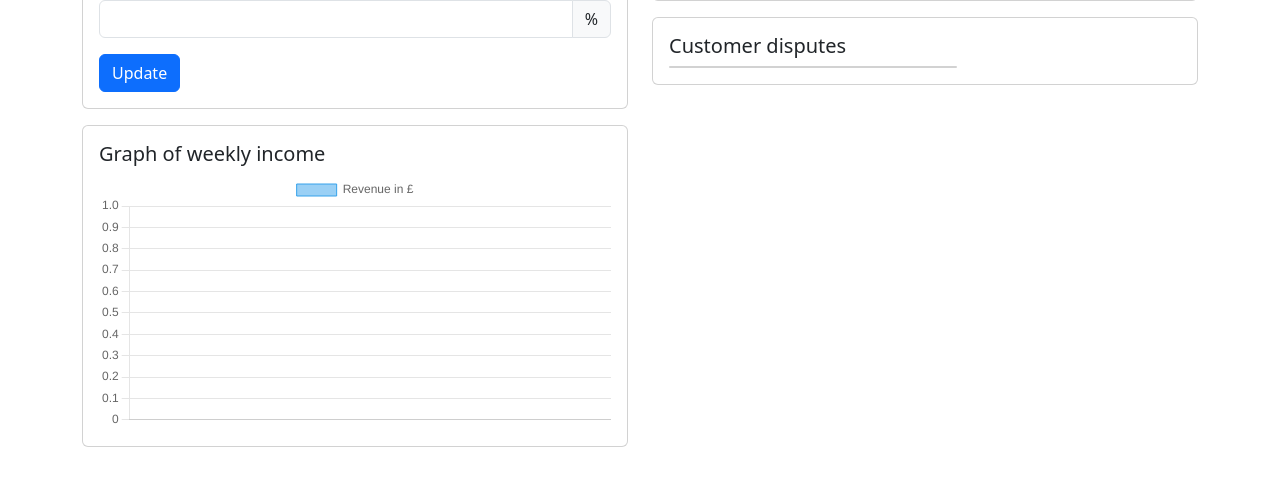
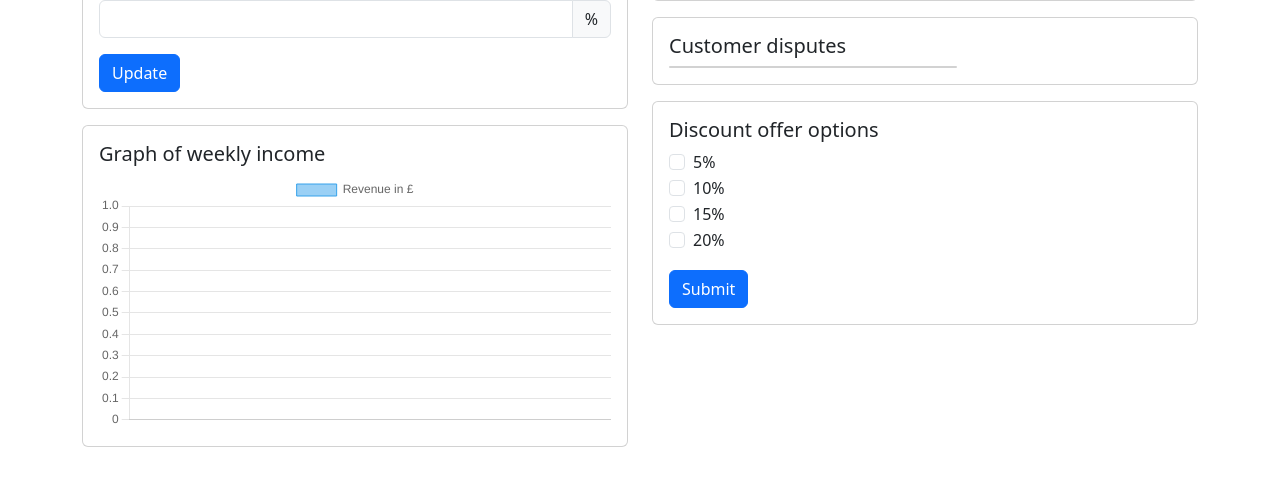
Before and after one commit to COMP2913-24-25/Pendolare, a Flask app: template Pendo.AdminDashboard/templates/dashboard.html in a window 1280 px wide. Shown: the part 169-655 px from the top of the page. Run offline with Flask 3, Linux system fonts and the light colour scheme; the template is opened without the code that fills it, so the values that code supplies are empty.

Commit message:
Added frontend

```diff
--- a/Pendo.AdminDashboard/app.py
+++ b/Pendo.AdminDashboard/app.py
@@ -115,8 +115,13 @@ def chat(username):
 @app.route('/update_booking_fee', methods=['POST'])
 def update_booking_fee():
     booking_fee = request.form['booking_fee']
+    # update the booking fee the database through analytics service
+    return redirect(url_for('dashboard'))
 
-    # update the booking fee the database through analytics service
+@app.route('/update_discount_offers', methods=['POST'])
+def update_discount_offers():
+    discounts = request.form.getlist('discounts')
+    # update offers in db
     return redirect(url_for('dashboard'))
 
 @app.route('/ping')
--- a/Pendo.AdminDashboard/templates/dashboard.html
+++ b/Pendo.AdminDashboard/templates/dashboard.html
@@ -38,7 +38,7 @@
                     <p class="card-text"> {{ weekly_revenue }} for week starting {{ revenue_date }}.</p>
                 </div>
             </div>
-            <div class="card">
+            <div class="card mb-3">
                 <div class="card-body">
                     <h5 class="card-title">Customer disputes</h5>
                     <div class="card" style="width: 18rem;">
@@ -56,6 +56,30 @@
                     </div>
                 </div>
             </div>
+            <div class="card mb-3">
+                <div class="card-body">
+                    <h5 class="card-title">Discount offer options</h5>
+                    <form method="POST" action="{{ url_for('update_discount_offers') }}">
+                        <div class="form-check">
+                            <input class="form-check-input" type="checkbox" name="discounts" value="5" id="discount5">
+                            <label class="form-check-label" for="discount5">5%</label>
+                        </div>
+                        <div class="form-check">
+                            <input class="form-check-input" type="checkbox" name="discounts" value="10" id="discount10">
+                            <label class="form-check-label" for="discount10">10%</label>
+                        </div>
+                        <div class="form-check">
+                            <input class="form-check-input" type="checkbox" name="discounts" value="15" id="discount15">
+                            <label class="form-check-label" for="discount15">15%</label>
+                        </div>
+                        <div class="form-check">
+                            <input class="form-check-input" type="checkbox" name="discounts" value="20" id="discount20">
+                            <label class="form-check-label" for="discount20">20%</label>
+                        </div>
+                        <button type="submit" class="btn btn-primary mt-3">Submit</button>
+                    </form>
+                </div>
+            </div>
         </div>
     </div>
 {% endblock %}
```
